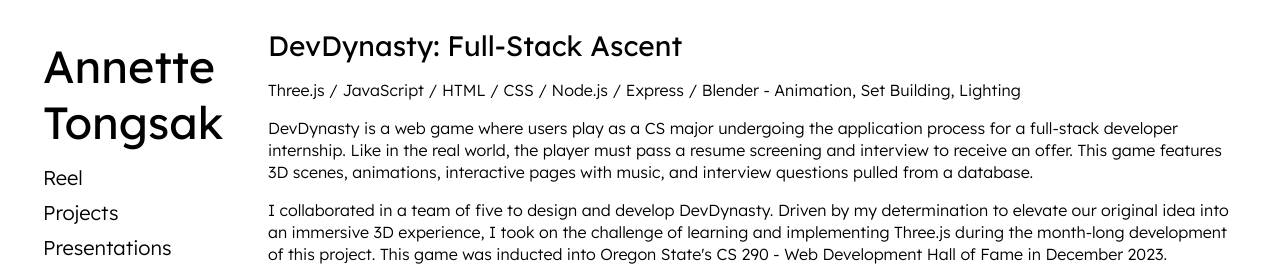
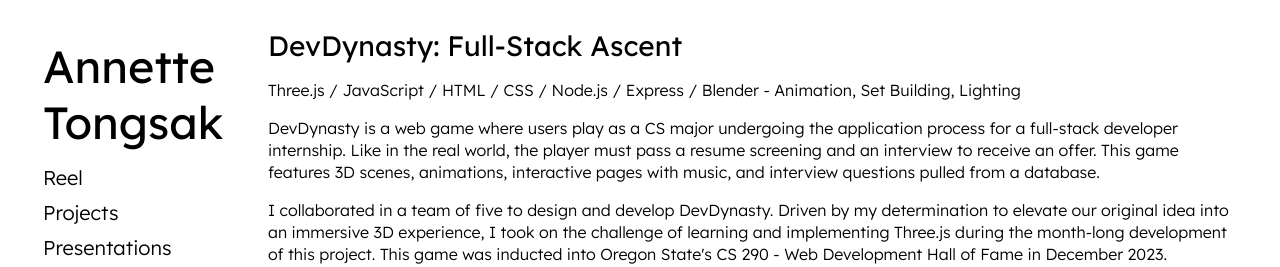
Before and after one commit to atongsak/atongsak.github.io, a plain HTML site: page projects/devdyn.html in a window 1280 px wide. Shown: the top 267 px of the page. Drawn offline with Linux system fonts and the light colour scheme.

Commit message:
Edited grammar

```diff
--- a/projects/devdyn.html
+++ b/projects/devdyn.html
@@ -23,7 +23,7 @@
             <p>Three.js / JavaScript / HTML / CSS / Node.js / Express / Blender - Animation, Set Building, Lighting</p>
             <p>
                 DevDynasty is a web game where users play as a CS major undergoing the application process for a full-stack developer internship.
-                Like in the real world, the player must pass a resume screening and interview to receive an offer. This game features 3D scenes,
+                Like in the real world, the player must pass a resume screening and an interview to receive an offer. This game features 3D scenes,
                 animations, interactive pages with music, and interview questions pulled from a database.
             </p>
             <p>
```
